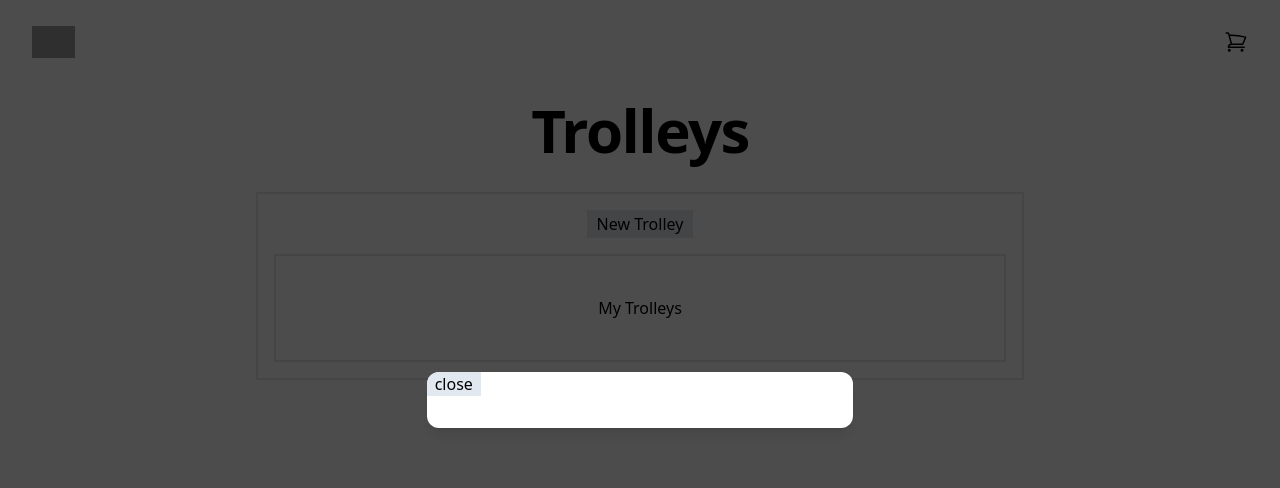
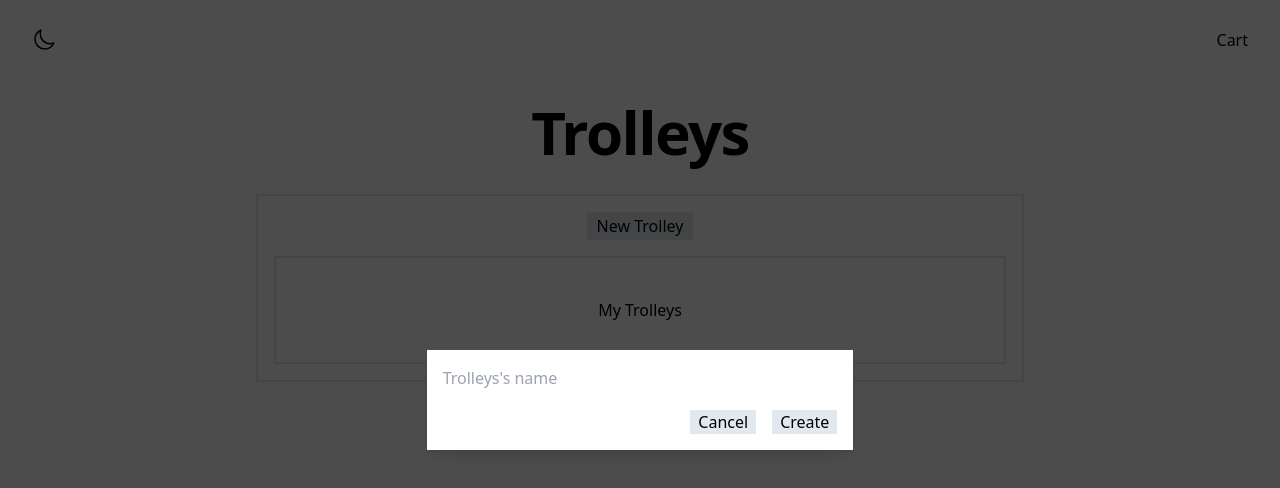
Before and after one commit to ljaviertovar/trolleys, a React (Vite) app: page / in a window 1280 px wide. Both pictures are taken after a click on the button "New Trolley". Shown: the top 488 px of the page. Built offline with nearby package versions, Linux system fonts and the light colour scheme; grey boxes are pictures that could not be loaded.

Commit message:
add modal new trolley

```diff
--- a/src/App.tsx
+++ b/src/App.tsx
@@ -1,44 +1,15 @@
 import { useLayoutEffect, useState } from "react"
 import { createPortal } from "react-dom"
 
-import { CartIcon } from "./assets/icons"
-import { PortalModal } from "./components/ui"
+import { Nav, PortalModal } from "./components/ui"
 import { NewTrolley } from "./components/trolleys"
 
 export default function App() {
 	const [showNewList, setShowNewList] = useState(false)
-	const [wrapperId, setWrapperId] = useState<string | null>(null)
-	const [portalElement, setPortalElement] = useState<HTMLElement | null>(null)
 
 	return (
 		<div className='isolate px-6 py-6 lg:px-8'>
-			<nav className='flex h-9 items-center justify-between'>
-				<div className='flex lg:min-w-0 lg:flex-1' aria-label='Global'>
-					<a href='#' className='-m-1.5 p-1.5'>
-						<span className='sr-only'>Your Company</span>
-						<img className='h-8' src='https://tailwindui.com/img/logos/mark.svg?color=indigo&shade=600' alt='' />
-					</a>
-				</div>
-				<div className='flex lg:hidden'>
-					<button
-						type='button'
-						className='-m-2.5 inline-flex items-center justify-center rounded-md p-2.5 text-gray-700'
-						onClick={() => setMobileMenuOpen(true)}
-					>
-						<span className='sr-only'>Open main menu</span>
-					</button>
-				</div>
-				{/* <div className='hidden lg:flex lg:min-w-0 lg:flex-1 lg:justify-center lg:gap-x-12'>
-							{navigation.map(item => (
-								<a key={item.name} href={item.href} className='font-semibold text-gray-900 hover:text-gray-900'>
-									{item.name}
-								</a>
-							))}
-						</div> */}
-				<div className='hidden lg:flex lg:min-w-0 lg:flex-1 lg:justify-end'>
-					<CartIcon />
-				</div>
-			</nav>
+			<Nav />
 			<main>
 				<div className='mx-auto max-w-3xl py-10'>
 					<h1 className='text-4xl font-bold tracking-tight sm:text-center sm:text-6xl'>Trolleys</h1>
--- a/src/components/trolleys/NewTrolley.tsx
+++ b/src/components/trolleys/NewTrolley.tsx
@@ -1,12 +1,17 @@
 export default function NewTrolley({ setShowNewList }) {
 	return (
-		<div className='shadow-lg bg-white w-4/12 md:max-w-11/12 mx-auto rounded-xl z-50 overflow-y-auto'>
-			<div>
+		<div className='shadow-lg bg-white w-4/12 md:max-w-11/12 mx-auto  overflow-y-auto p-4'>
+			<div className='w-full mb-5'>
+				<input type='text' placeholder="Trolleys's name" className='w-full' />
+			</div>
+			<div className='flex justify-end w-full gap-4'>
 				<button className='px-2 bg-slate-200' onClick={() => setShowNewList(false)}>
-					close
+					Cancel
+				</button>
+				<button className='px-2 bg-slate-200' onClick={() => setShowNewList(false)}>
+					Create
 				</button>
 			</div>
-			<div className='modal-content py-4 text-left px-6'></div>
 		</div>
 	)
 }
```
